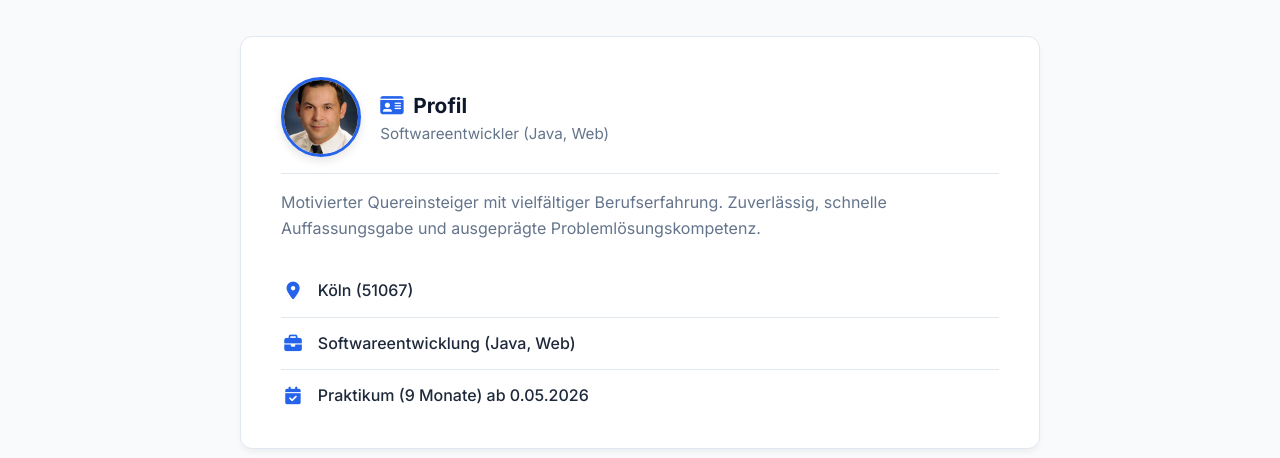
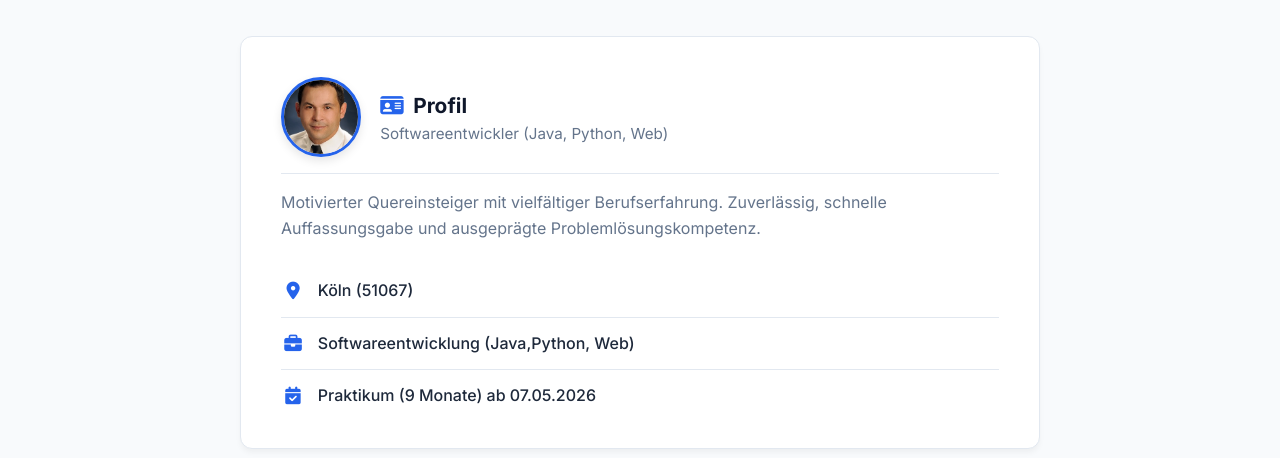
Before and after one commit to Jalal-Sbai/portfolio-page, a plain HTML site: page index.html in a window 1280 px wide. Shown: the part 960-1418 px from the top of the page. Drawn offline with Linux system fonts and the light colour scheme.

Commit message:
Ergänzung in Profil

```diff
--- a/index.html
+++ b/index.html
@@ -58,7 +58,7 @@
                             <img src="Sbai Jalal.jpg" alt="Profilbild von Jalal Sbai" class="profile-img-small">
                             <div>
                                 <h3><i class="fas fa-id-card"></i> Profil</h3>
-                                <p style="color:var(--text-light); font-size: 0.95rem;">Softwareentwickler (Java, Web)
+                                <p style="color:var(--text-light); font-size: 0.95rem;">Softwareentwickler (Java, Python, Web)
                                 </p>
                             </div>
                         </div>
@@ -68,8 +68,8 @@
                             Problemlösungskompetenz.</p>
                         <ul class="list">
                             <li><i class="fas fa-map-marker-alt"></i> Köln (51067)</li>
-                            <li><i class="fas fa-briefcase"></i> Softwareentwicklung (Java, Web)</li>
-                            <li><i class="fas fa-calendar-check"></i> Praktikum (9 Monate) ab 0.05.2026</li>
+                            <li><i class="fas fa-briefcase"></i> Softwareentwicklung (Java,Python, Web)</li>
+                            <li><i class="fas fa-calendar-check"></i> Praktikum (9 Monate) ab 07.05.2026</li>
                         </ul>
                     </div>
                 </div>
```
